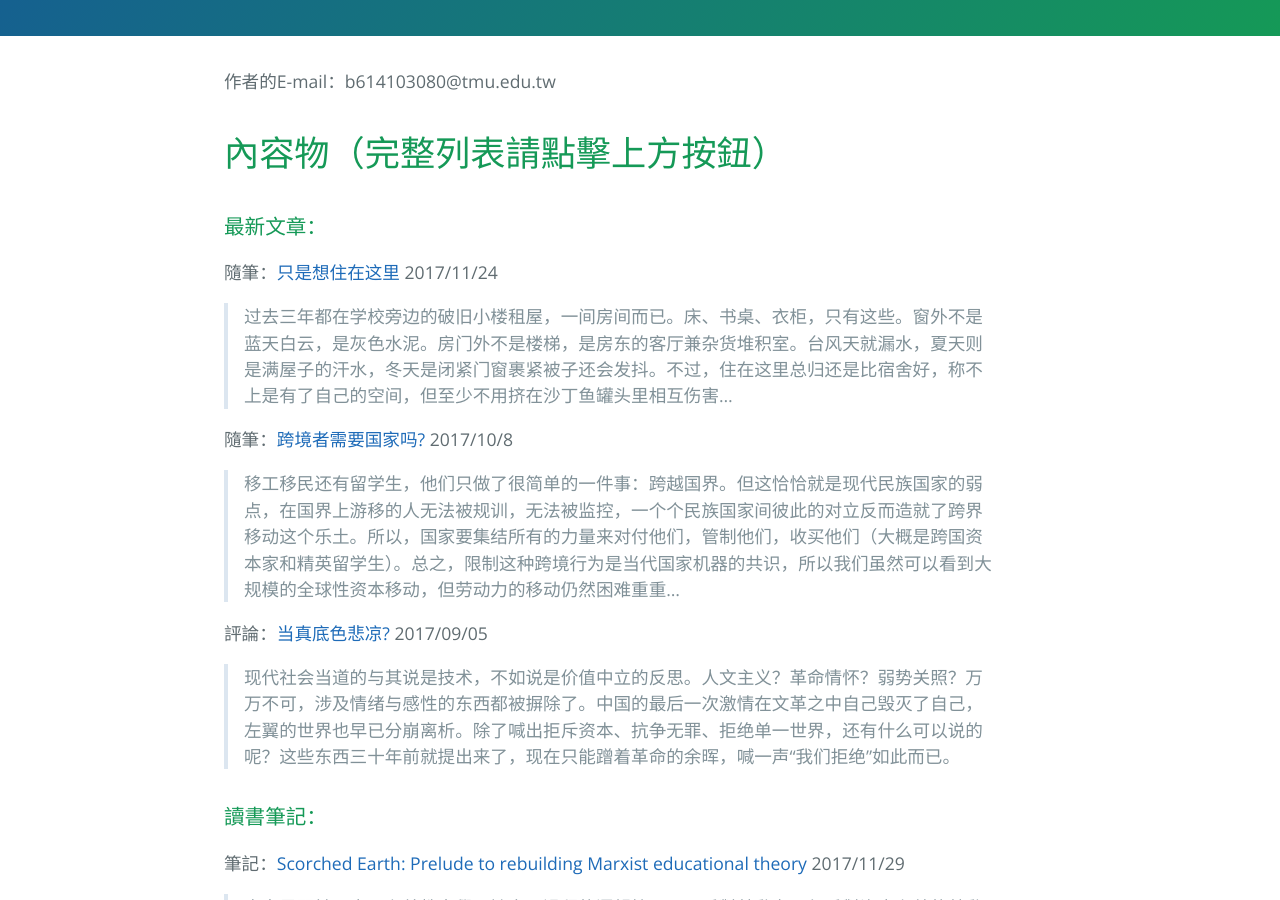
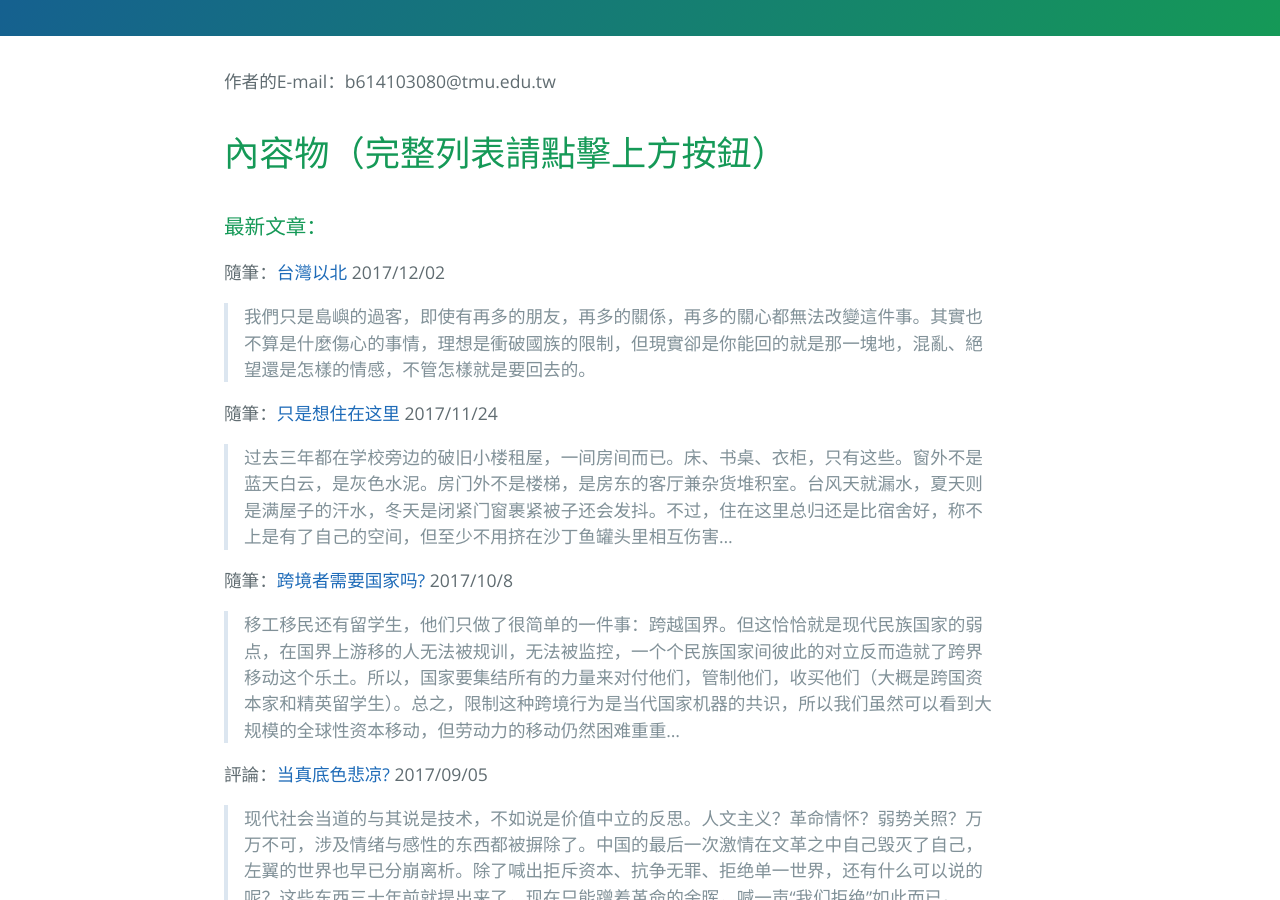
Before and after one commit to p-library/b614103080, a Jekyll site: the page built from index.md, in a window 1280 px wide and 900 px high, scrolled down 377 px. Built offline with Jekyll 4.4.1, drawn with Linux system fonts in a browser that asks for light colours.

Commit message:
新增文章

```diff
--- a/index.md
+++ b/index.md
@@ -6,6 +6,10 @@ layout: default
 # 內容物（完整列表請點擊上方按鈕）
 
 ### 最新文章：
+
+隨筆：[台灣以北](_posts/2017-12-02-台灣以北.md) 2017/12/02
+
+> 我們只是島嶼的過客，即使有再多的朋友，再多的關係，再多的關心都無法改變這件事。其實也不算是什麼傷心的事情，理想是衝破國族的限制，但現實卻是你能回的就是那一塊地，混亂、絕望還是怎樣的情感，不管怎樣就是要回去的。
 
 隨筆：[只是想住在这里](_posts/2017-11-24-只是想住在这里.md) 2017/11/24
 
```
